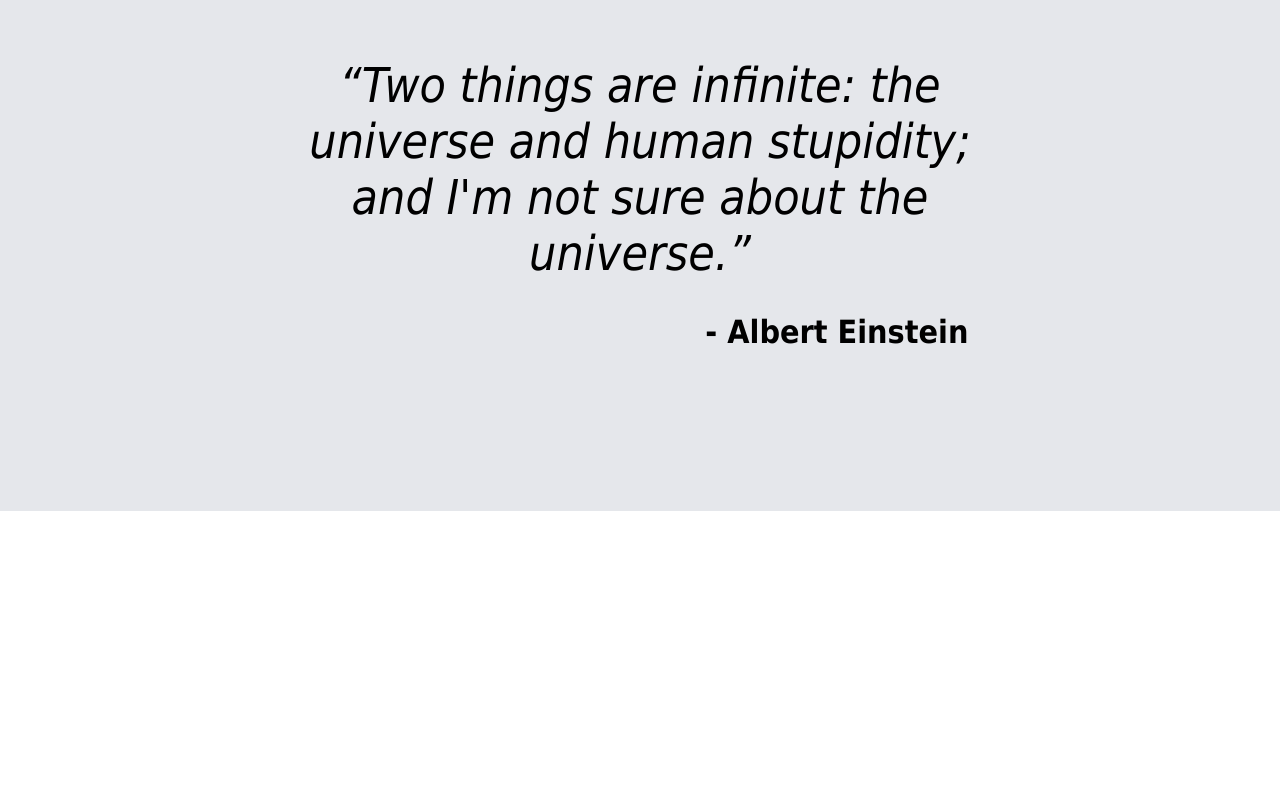
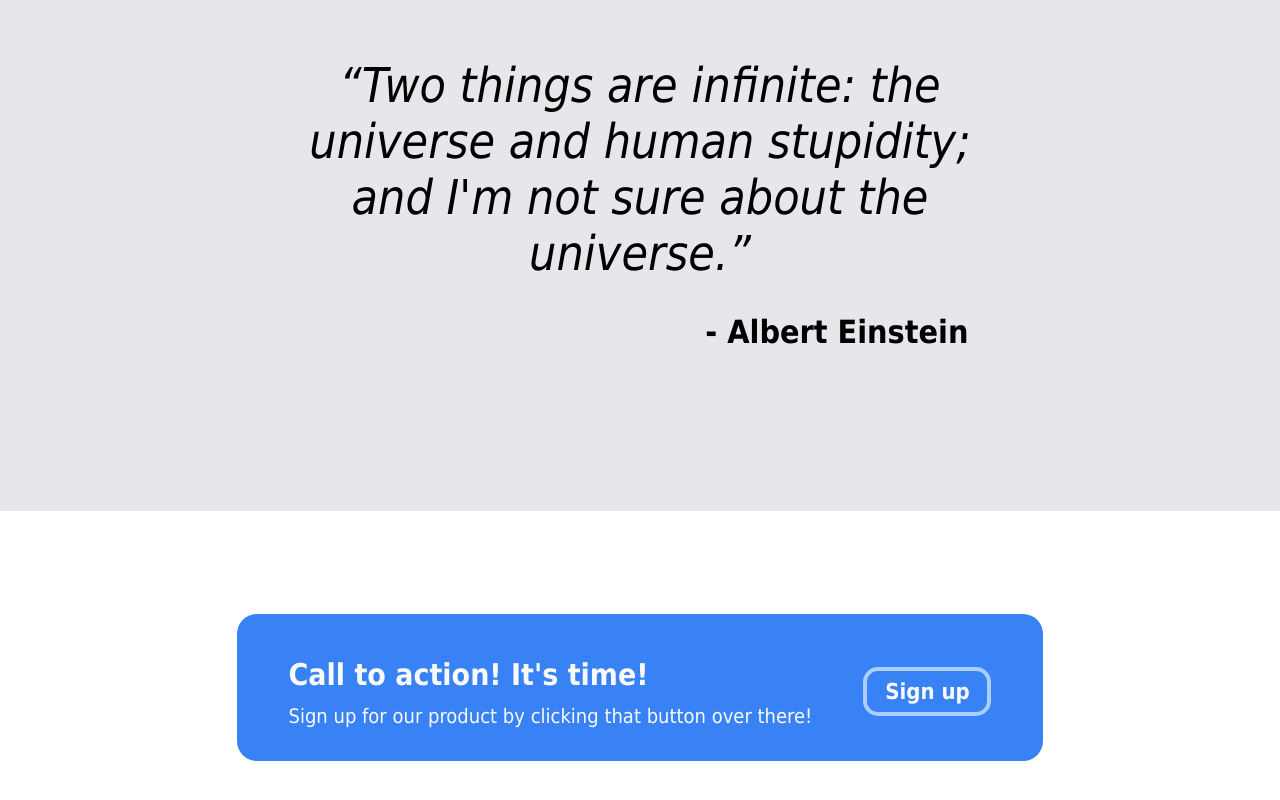
Before and after one commit to fanofrisoni/odin-landing-page, a plain HTML site: page index.html in a window 1280 px wide. Shown: the part 1167-1967 px from the top of the page. Before the commit the page ends 1678 px from the top, so only its background shows below. Drawn offline with Linux system fonts and the light colour scheme.

Commit message:
Add fourth section, bluebox

```diff
--- a/index.html
+++ b/index.html
@@ -53,7 +53,19 @@
                 <q class="quote">Two things are infinite: the universe and human stupidity; and I'm not sure about the universe.</q>
                 <p class="quotename">- Albert Einstein</p>
             </div>
-            <div class="cont4"></div>
+            <div class="cont4">
+                <div class="bluebox">
+                    <div class="bluebox-left">
+                        <h3>Call to action! It's time!</h3>
+                        <p class="blueboxtext">
+                            Sign up for our product by clicking that button over there!
+                        </p>
+                    </div>
+                    <div class="bluebox-right">
+                        <button class="signupbutton2">Sign up</button>
+                    </div>
+                </div>
+            </div>
             <footer>
 
             </footer>
--- a/styles.css
+++ b/styles.css
@@ -139,3 +139,41 @@ figcaption {
     font-weight: 900;
     padding-right: 30px;
 }
+/*FourthSection*/
+.cont4 {
+    display: flex;
+    align-items: center;
+    justify-content: center;
+    margin: 0;
+    padding: 8vw 0;
+}
+.bluebox {
+    display: flex;
+    background-color: #3882f6;
+    border-radius: 20px;
+    padding: 1vw 4vw;
+    color: #f9faf8;
+    align-items: center;
+    gap: 4vw;
+}
+h3 {
+    font-size: 30px;
+    margin-bottom: 1vw;
+}
+.blueboxtext {
+    margin-top: 0;
+    font-size: 20px;
+}
+.signupbutton2 {
+    width: 10vw;
+    font-size: 22px;
+    padding: 8px 12px;
+    border-radius: 15px;
+    font-weight: 600;
+    background-color: #3882f6;
+    border: 4px solid #abceff;
+    color:#f9faf8 ;
+    margin-top: 8px;
+    flex: 0 0 auto;
+    overflow: hidden;
+}
```
